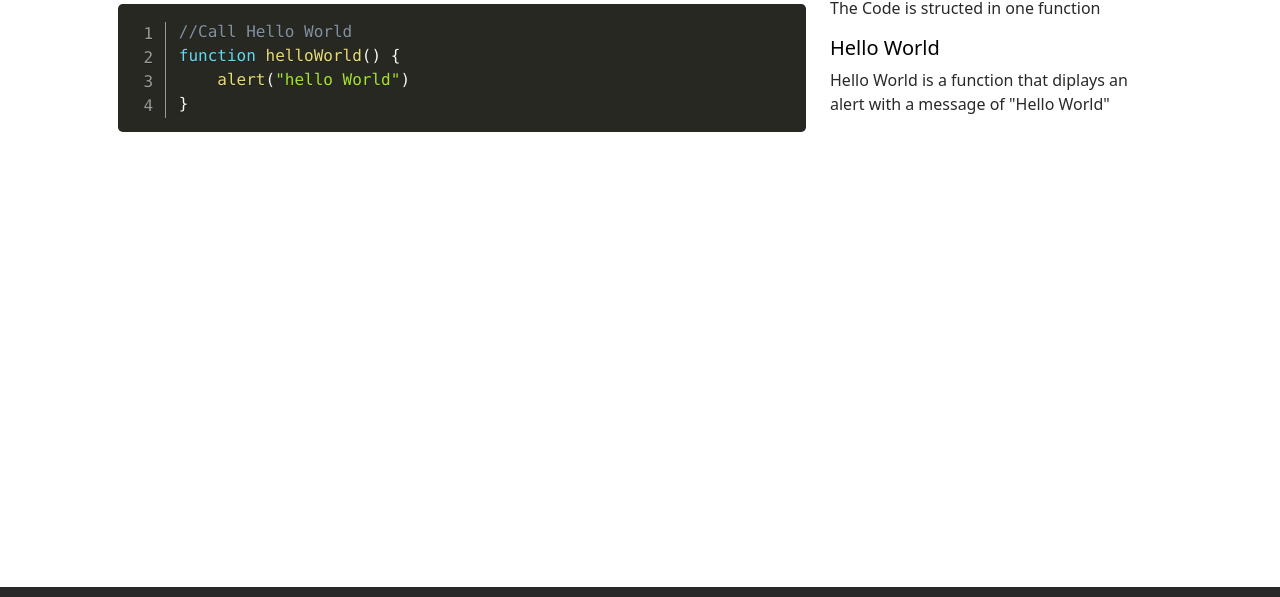
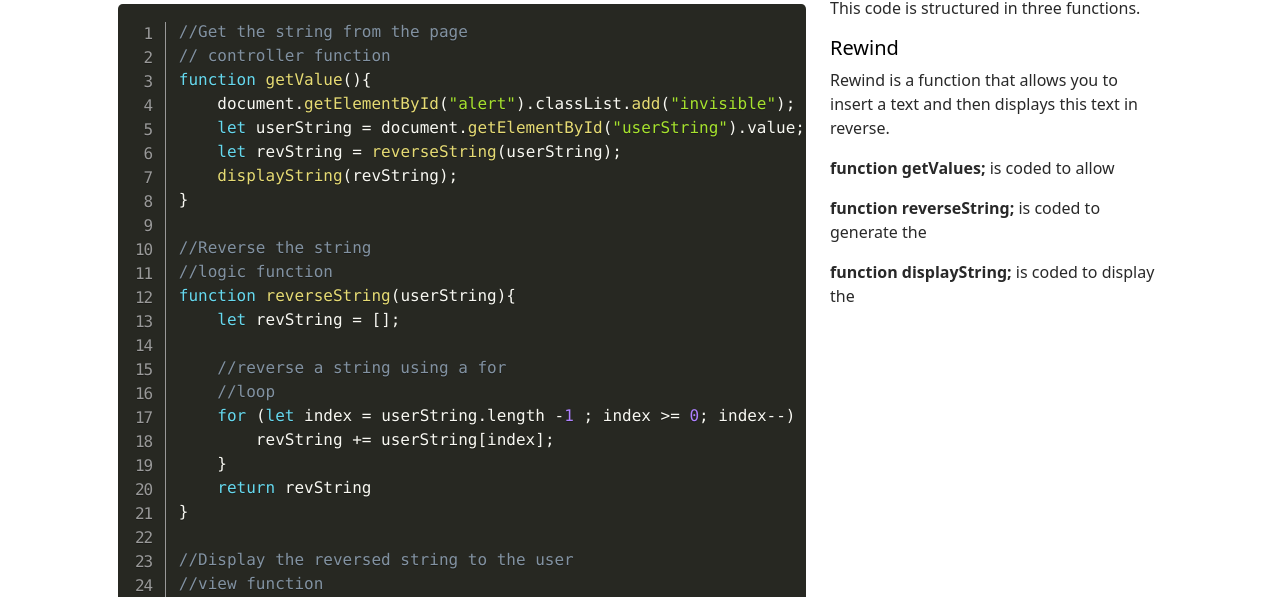
Before and after one commit to OgirSauce/Rewind, a plain HTML site: page code.html in a window 1280 px wide. Shown: the part 147-744 px from the top of the page. Drawn offline with nearby package versions, Linux system fonts and the light colour scheme.

Commit message:
Prism Update

```diff
--- a/code.html
+++ b/code.html
@@ -56,17 +56,52 @@
             <div class="row row-cols-1 row-cols-lg-2">
                 <div class="col-lg-8">
                     <pre class="line-numbers"><code class="language-javascript">
-                        //Call Hello World
-                        function helloWorld() {
-                            alert("hello World")
+                        //Get the string from the page
+                        // controller function
+                        function getValue(){
+                            document.getElementById("alert").classList.add("invisible");
+                            let userString = document.getElementById("userString").value;
+                            let revString = reverseString(userString);
+                            displayString(revString);
+                        }
+
+                        //Reverse the string
+                        //logic function
+                        function reverseString(userString){
+                            let revString = [];
+
+                            //reverse a string using a for
+                            //loop
+                            for (let index = userString.length -1 ; index >= 0; index--) {
+                                revString += userString[index];
+                            }
+                            return revString
+                        }
+
+                        //Display the reversed string to the user
+                        //view function
+                        function displayString(revString){
+                            //write to the page
+                            document.getElementById("msg").innerHTML = `Your string reversed: ${revString}`;
+                            //show the alert bix
+                            document.getElementById("alert").classList.remove("invisible");
                         }
                     </code>
                     </pre>
                 </div>
                 <div class="col-lg-4">
-                    <p>The Code is structed in one function</p>
-                    <h5>Hello World</h5>
-                    <p>Hello World is a function that diplays an alert with a message of "Hello World"</p>
+                    <p>This code is structured in three functions.</p>
+                    <h5>Rewind</h5>
+                    <p>Rewind is a function that allows you to insert a text and then displays this text in reverse.</p>
+                    <p class="bodyFont">
+                        <strong>function getValues;</strong> is coded to allow
+                    </p>
+                    <p class="bodyFont">
+                        <strong>function reverseString;</strong> is coded to generate the
+                    </p>
+                    <p class="bodyFont">
+                        <strong>function displayString;</strong> is coded to display the
+                    </p>
                 </div>
             </div>
         </div>
```
